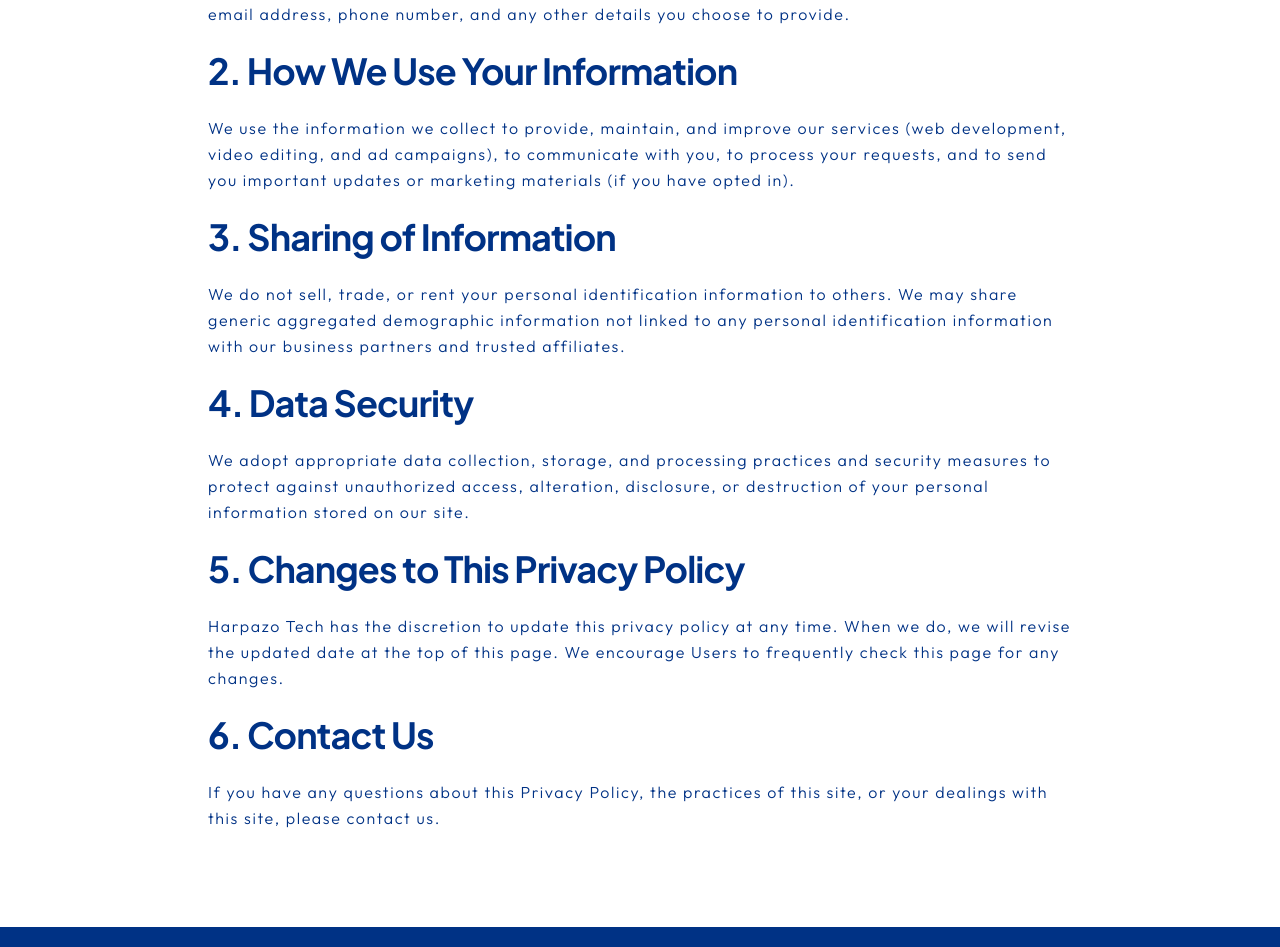
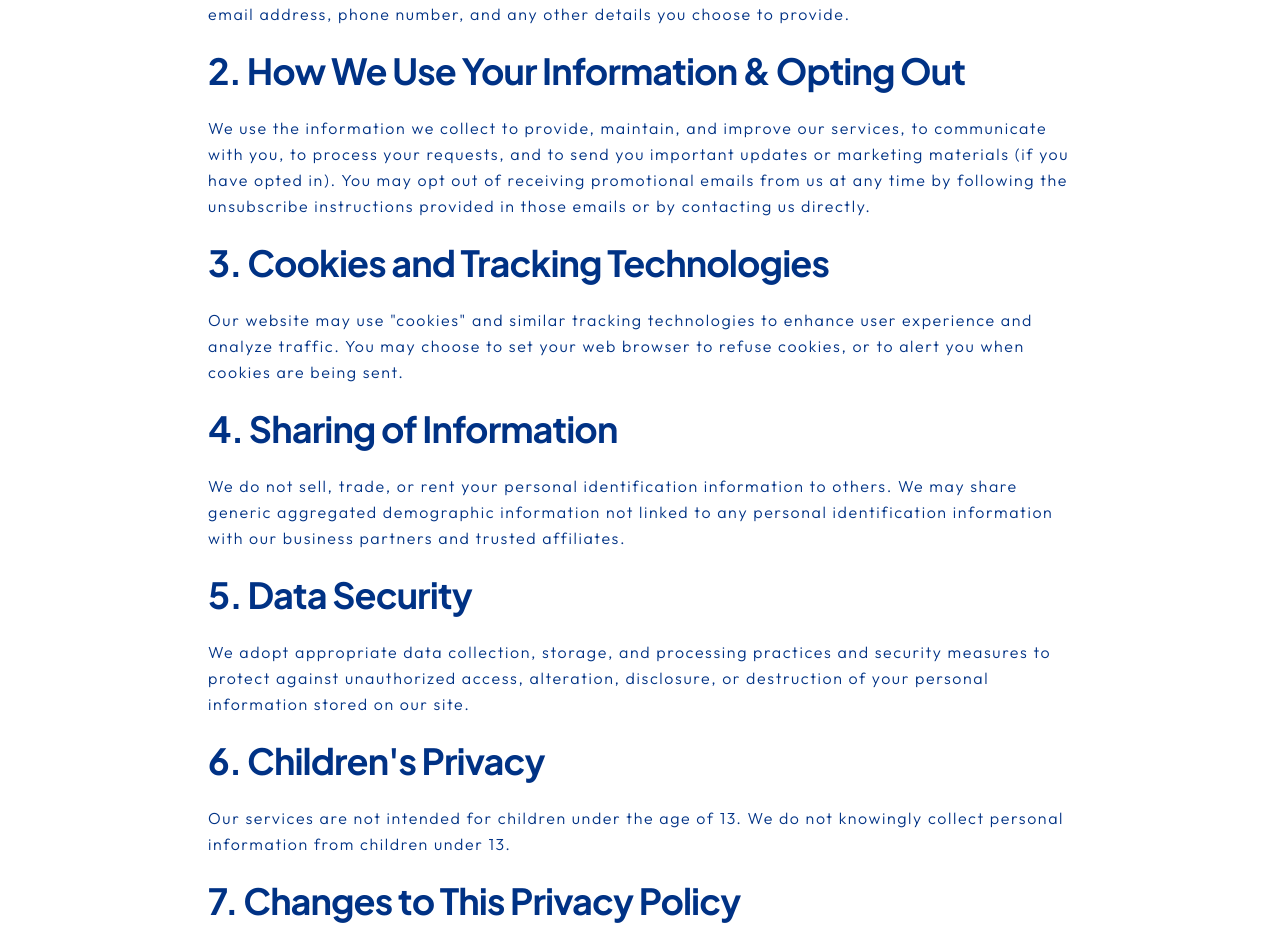
Before and after one commit to ThomasAbraham1/Harpazo-Tech-Site, a React (Vite) app: page /privacy in a window 1280 px wide. Shown: the part 385-1332 px from the top of the page. Built offline with nearby package versions, Linux system fonts and the light colour scheme.

Commit message:
Update privacy policy, terms of service, and make logo clickable

```diff
--- a/src/components/layout/Header.jsx
+++ b/src/components/layout/Header.jsx
@@ -32,12 +32,12 @@
     >
       <div className="max-w-7xl mx-auto px-4 sm:px-6 lg:px-8 flex justify-between items-center">
         {/* Logo */}
-        <div className="flex items-center gap-0">
+        <a href="/" className="flex items-center gap-0">
           <img src="/logo.png" alt="Harpazo Tech Logo" className="w-8 h-8 object-contain" />
           <div className={`font-heading font-bold text-2xl tracking-tight transition-colors ${isScrolled ? 'text-primary-blue' : 'text-white'}`}>
             arpazo Tech
           </div>
-        </div>
+        </a>
 
         {/* Desktop Navigation */}
         <nav className="hidden md:flex items-center gap-8">
--- a/src/pages/PolicyPage.jsx
+++ b/src/pages/PolicyPage.jsx
@@ -26,29 +26,41 @@
               Harpazo Tech ("we", "our", or "us") collects information that you provide directly to us, such as when you fill out a contact form, request a quote, or communicate with us. This may include your name, email address, phone number, and any other details you choose to provide.
             </Text>
 
-            <Heading level={3}>2. How We Use Your Information</Heading>
+            <Heading level={3}>2. How We Use Your Information & Opting Out</Heading>
             <Text>
-              We use the information we collect to provide, maintain, and improve our services (web development, video editing, and ad campaigns), to communicate with you, to process your requests, and to send you important updates or marketing materials (if you have opted in).
+              We use the information we collect to provide, maintain, and improve our services, to communicate with you, to process your requests, and to send you important updates or marketing materials (if you have opted in). You may opt out of receiving promotional emails from us at any time by following the unsubscribe instructions provided in those emails or by contacting us directly.
             </Text>
 
-            <Heading level={3}>3. Sharing of Information</Heading>
+            <Heading level={3}>3. Cookies and Tracking Technologies</Heading>
+            <Text>
+              Our website may use "cookies" and similar tracking technologies to enhance user experience and analyze traffic. You may choose to set your web browser to refuse cookies, or to alert you when cookies are being sent.
+            </Text>
+
+            <Heading level={3}>4. Sharing of Information</Heading>
             <Text>
               We do not sell, trade, or rent your personal identification information to others. We may share generic aggregated demographic information not linked to any personal identification information with our business partners and trusted affiliates.
             </Text>
 
-            <Heading level={3}>4. Data Security</Heading>
+            <Heading level={3}>5. Data Security</Heading>
             <Text>
               We adopt appropriate data collection, storage, and processing practices and security measures to protect against unauthorized access, alteration, disclosure, or destruction of your personal information stored on our site.
             </Text>
 
-            <Heading level={3}>5. Changes to This Privacy Policy</Heading>
+            <Heading level={3}>6. Children's Privacy</Heading>
+            <Text>
+              Our services are not intended for children under the age of 13. We do not knowingly collect personal information from children under 13.
+            </Text>
+
+            <Heading level={3}>7. Changes to This Privacy Policy</Heading>
             <Text>
               Harpazo Tech has the discretion to update this privacy policy at any time. When we do, we will revise the updated date at the top of this page. We encourage Users to frequently check this page for any changes.
             </Text>
 
-            <Heading level={3}>6. Contact Us</Heading>
+            <Heading level={3}>8. Contact Us</Heading>
             <Text>
-              If you have any questions about this Privacy Policy, the practices of this site, or your dealings with this site, please contact us.
+              If you have any questions about this Privacy Policy, the practices of this site, or your dealings with this site, please contact us at:<br /><br />
+              Email: <a href="mailto:thomas@harpazotech.com" className="text-blue-600 hover:underline">thomas@harpazotech.com</a><br />
+              Phone: <a href="tel:9385341273" className="text-blue-600 hover:underline">9385341273</a>
             </Text>
           </div>
         </main>
--- a/src/pages/TermsPage.jsx
+++ b/src/pages/TermsPage.jsx
@@ -52,7 +52,9 @@
 
             <Heading level={3}>7. Contact Information</Heading>
             <Text>
-              If you have any questions about these Terms, please contact us through our website.
+              If you have any questions about these Terms, please contact us at:<br /><br />
+              Email: <a href="mailto:thomas@harpazotech.com" className="text-blue-600 hover:underline">thomas@harpazotech.com</a><br />
+              Phone: <a href="tel:9385341273" className="text-blue-600 hover:underline">9385341273</a>
             </Text>
           </div>
         </main>
```
Also changed, not shown: test-prod.webp (added).
